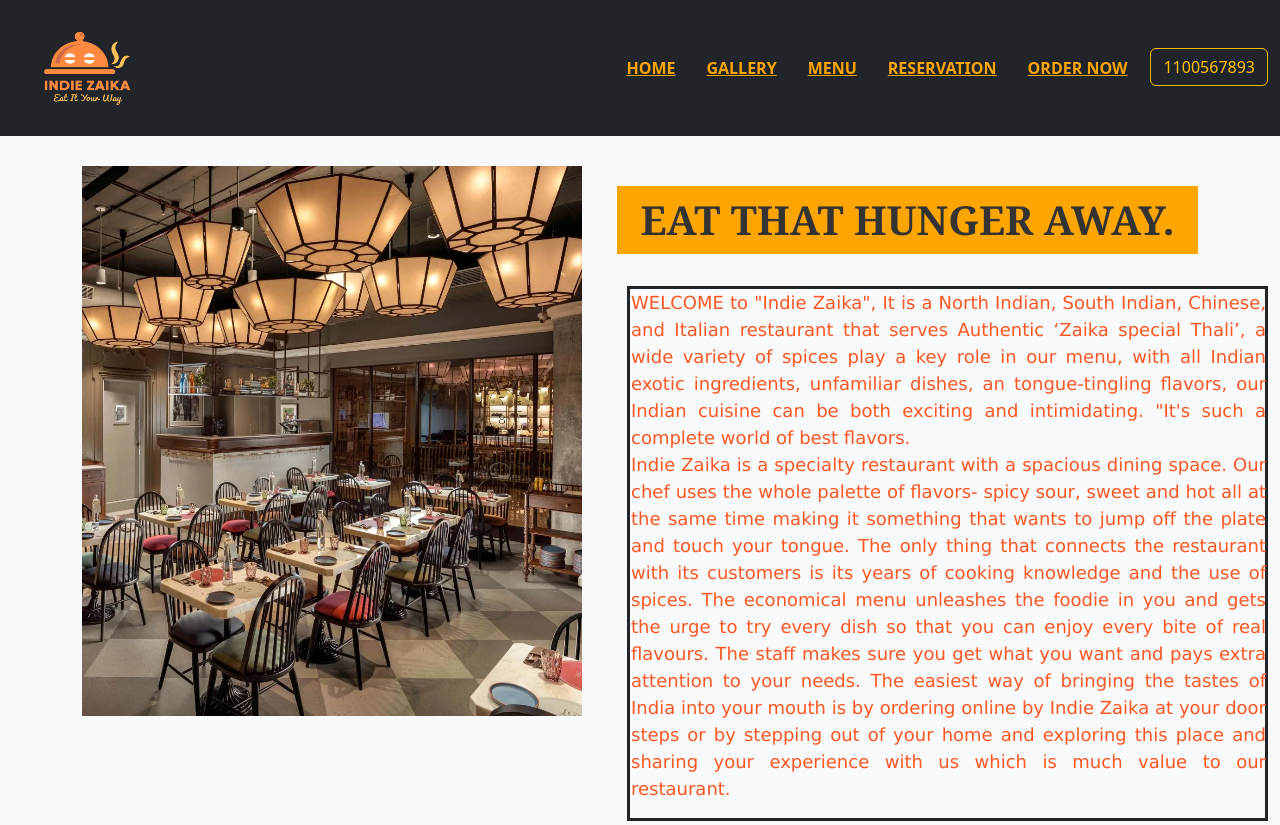
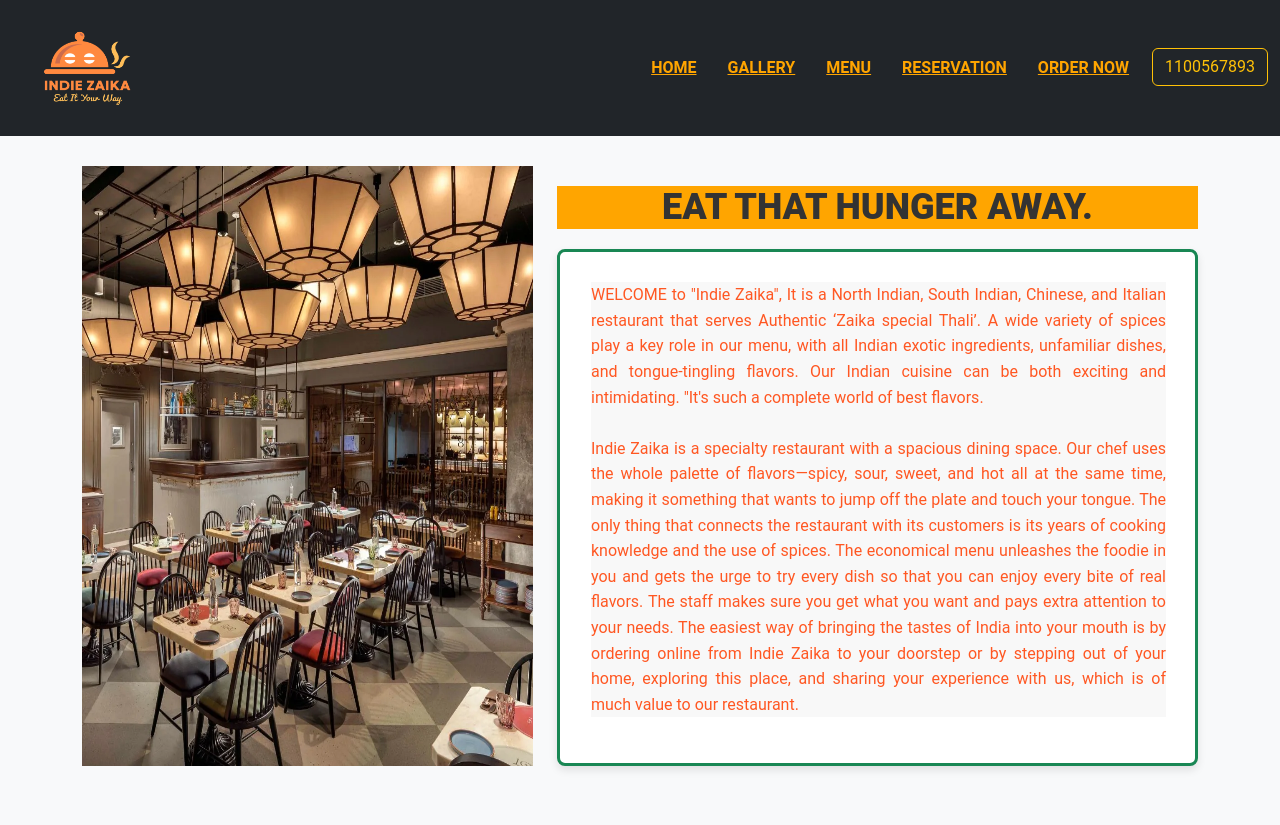
Before and after one commit to kritijain2609/restaurant_management_system, a plain HTML site: page index.html in a window 1280 px wide. Shown: the top 825 px of the page. Drawn offline with nearby package versions, Linux system fonts and the light colour scheme.

Commit message:
Update index.html

```diff
--- a/index.html
+++ b/index.html
@@ -9,6 +9,45 @@
     <script src="https://cdn.jsdelivr.net/npm/bootstrap@5.2.0/dist/js/bootstrap.bundle.min.js"></script>
     <link rel="stylesheet" href="https://cdn.jsdelivr.net/npm/@fortawesome/fontawesome-free@6.1.1/css/fontawesome.min.css">
     <style>
+            body {
+        font-family: 'Roboto', sans-serif;
+        background-color: #f8f9fa;
+    }
+
+    .container {
+        margin-top: 50px;
+    }
+
+    .heading {
+        background-color: orange;
+        color: #cd7312b9;
+        font-size: 36px;
+        font-weight: 700;
+        text-transform: uppercase;
+        margin-bottom: 20px;
+    }
+
+    .content-box {
+        background-color: #fff;
+        border-radius: 8px;
+        padding: 30px;
+        box-shadow: 0 4px 8px rgba(0, 0, 0, 0.1);
+        border-color: black;
+    }
+
+    .content-box p {
+        font-size: 16px;
+        line-height: 1.6;
+        background-color: #33333308;
+    }
+
+    .border-success {
+        border-color: #cd7312b9 ;
+    }
+
+    .border-3 {
+        border-width: 3px ;
+    }
         /* Your CSS styles here */
         .navbar-nav > .nav-item > a {
             color: orange;
@@ -32,18 +71,7 @@
             left: 1px;
             text-align: justify;
         }
-        .heading {
-            background-color: orange;
-            font-size: 40px;
-            font-family: Georgia;
-            font-weight: 900;
-            padding: 10px;
-            color: white;
-        }
-        .border {
-            position: relative;
-            left: 70px;
-        }
+
         .topbutton, .secondbutton, .bottombutton {
             position: relative;
             left: 1150px;
@@ -98,6 +126,11 @@
             object-fit: contain;
             border-radius: 8px;
         }
+        .img-fluid1 {
+            max-width: 100%;
+            height: 600px;
+            margin-bottom: 30px;
+        }
     </style>
 </head>
 <body>
@@ -137,20 +170,27 @@
     <section id="home">
         <div class="container text-center">
             <div class="row">
-                <div class="col-5">
-                    <img src="images/restaurant.jpg" width="500" height="550" alt="Restaurant">
+                <div class="col-md-5 d-flex align-items-center">
+                    <img src="images/restaurant.jpg" class="img-fluid1" alt="Restaurant">
                 </div>
-                <div class="col-7">
-                    <h1 class="heading" style="margin-left: 60px;"><strong>EAT THAT HUNGER AWAY.</strong></h1>
-                    <br>
-                    <div class="border border-success border-3 border-dark">
-                        <p class="exi" style="font-family: 'Lucida Sans', 'Lucida Sans Regular', 'Lucida Grande', 'Lucida Sans Unicode', Geneva, Verdana, sans-serif;">
-                          WELCOME to  "Indie Zaika",  It is a North Indian, South Indian, Chinese, and Italian restaurant that serves Authentic ‘Zaika special Thali’, a wide variety of spices play a key role in our menu, with all Indian exotic ingredients, unfamiliar dishes, an tongue-tingling flavors, our Indian cuisine can be both exciting and intimidating. "It's such a complete world of best flavors.
-                          <br>Indie Zaika is a specialty restaurant with a spacious dining space. Our chef uses the whole palette of flavors- spicy sour, sweet and hot all at the same time making it something that wants to jump off the plate and touch your tongue. The only thing that connects the restaurant with its customers is its years of cooking knowledge and the use of spices. The economical menu unleashes the foodie in you and gets the urge to try every dish so that you can enjoy every bite of real flavours. The staff makes sure you get what you want and pays extra attention to your needs. The easiest way of bringing the tastes of India into your mouth is by ordering online by Indie Zaika at your door steps or by stepping out of your home and exploring this place and sharing your experience with us which is much value to our restaurant.
+                <div class="col-md-7">
+                    <h1 class="heading"><strong>EAT THAT HUNGER AWAY.</strong></h1>
+                    <div class="content-box border border-success border-3">
+                        <p class="exi">
+                            WELCOME to "Indie Zaika", It is a North Indian, South Indian, Chinese, and Italian restaurant that serves Authentic ‘Zaika special Thali’. A wide variety of spices play a key role in our menu, with all Indian exotic ingredients, unfamiliar dishes, and tongue-tingling flavors. Our Indian cuisine can be both exciting and intimidating. "It's such a complete world of best flavors.
+                            <br><br>
+                            Indie Zaika is a specialty restaurant with a spacious dining space. Our chef uses the whole palette of flavors—spicy, sour, sweet, and hot all at the same time, making it something that wants to jump off the plate and touch your tongue. The only thing that connects the restaurant with its customers is its years of cooking knowledge and the use of spices. The economical menu unleashes the foodie in you and gets the urge to try every dish so that you can enjoy every bite of real flavors. The staff makes sure you get what you want and pays extra attention to your needs. The easiest way of bringing the tastes of India into your mouth is by ordering online from Indie Zaika to your doorstep or by stepping out of your home, exploring this place, and sharing your experience with us, which is of much value to our restaurant.
                         </p>
                     </div>
                 </div>
             </div>
+        </div>
+    </section>
+
+
+    <script src="https://code.jquery.com/jquery-3.5.1.slim.min.js"></script>
+    <script src="https://cdn.jsdelivr.net/npm/@popperjs/core@2.5.4/dist/umd/popper.min.js"></script>
+    <script src="https://stackpath.bootstrapcdn.com/bootstrap/4.5.2/js/bootstrap.min.js"></script>
             <div class="topbutton">
                 <button onclick="topFunction()" id="myBtn" title="Go to top"><img src="images/top.png" height="30" width="30" alt="Go to top"></button>
             </div>
```
